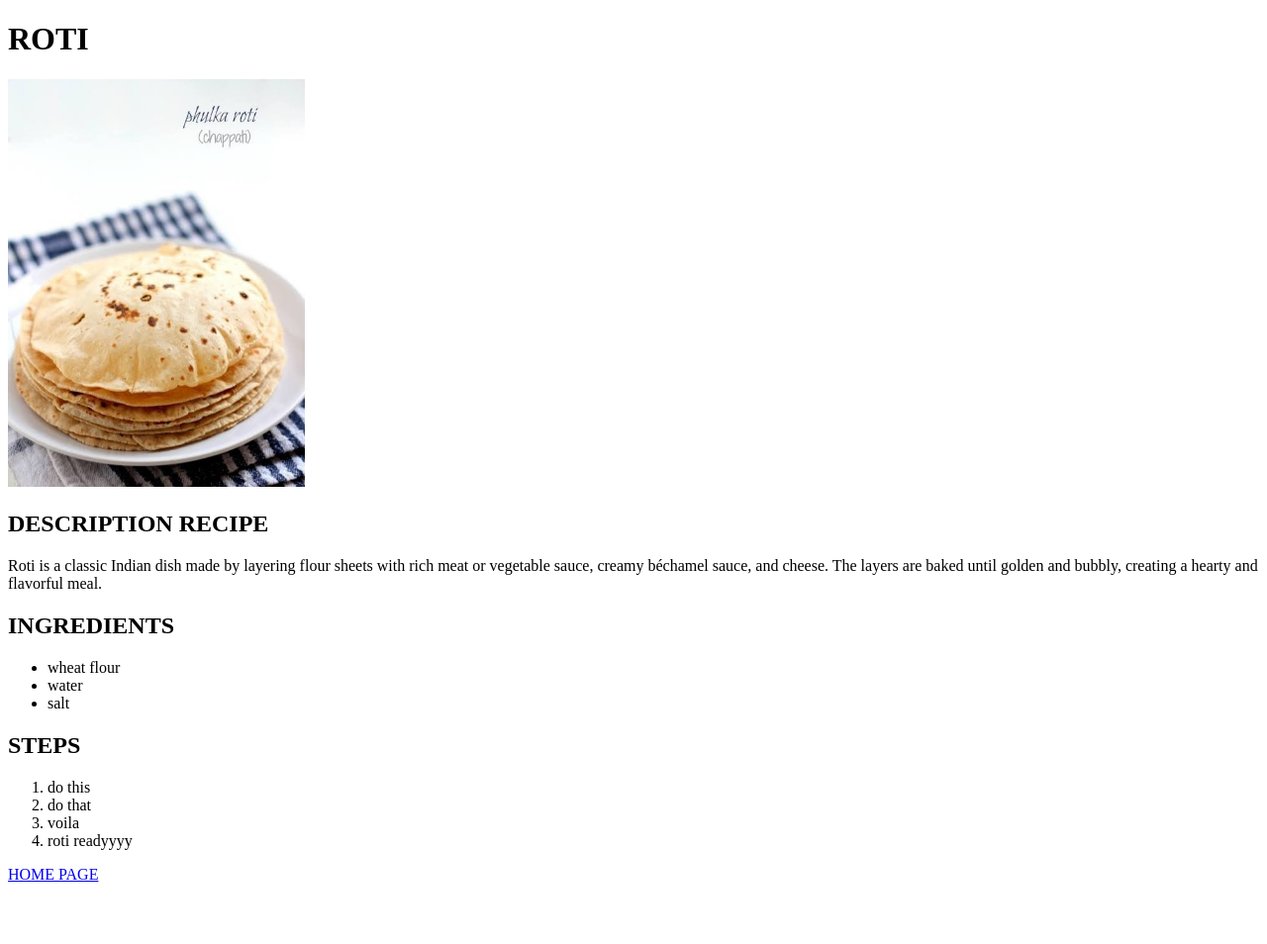
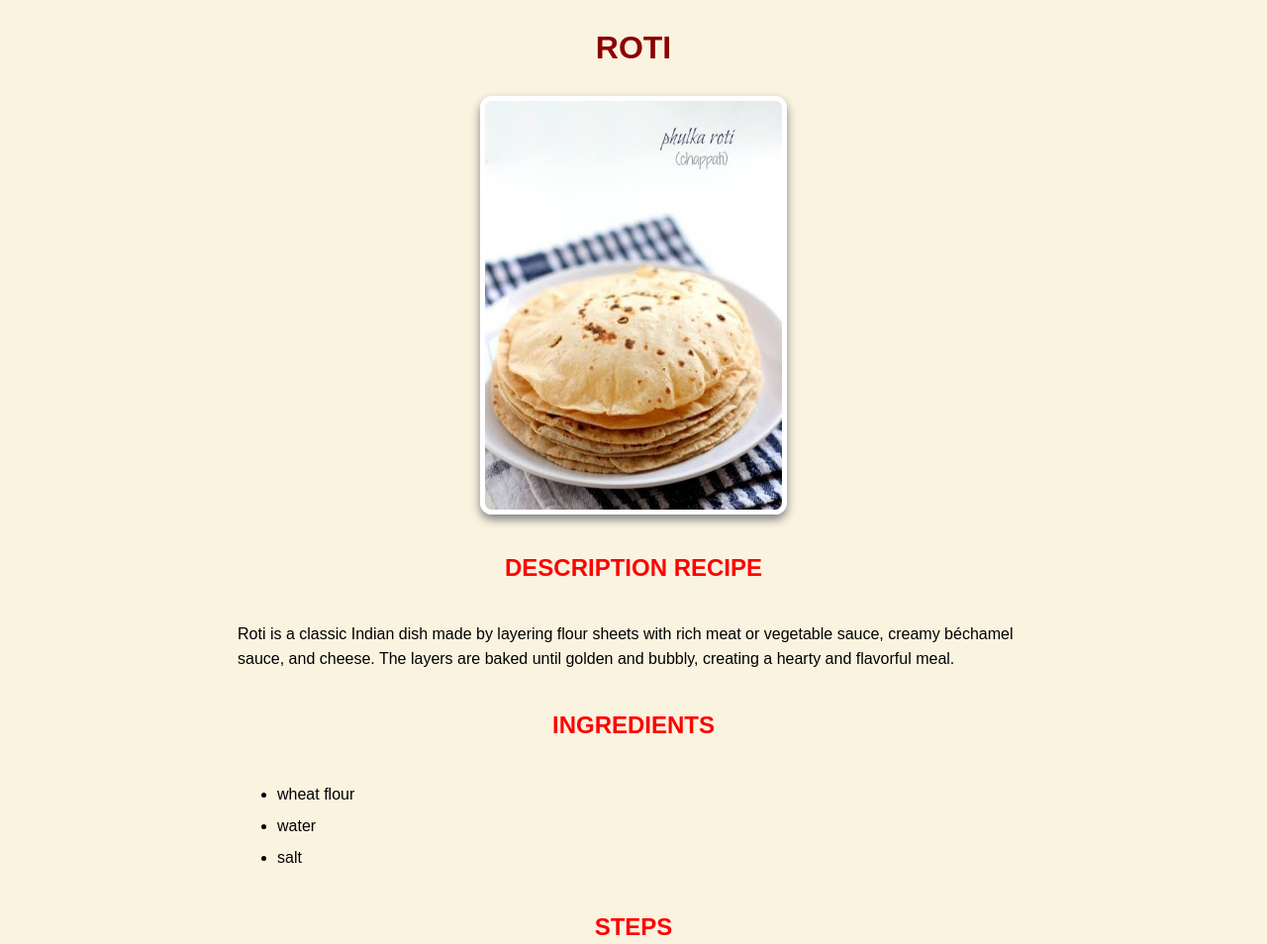
Before and after one commit to jiatandonn/odin-recipes, a plain HTML site: page recipes/roti.html in a window 1280 px wide. Shown: the top 954 px of the page at 99% size. Before the commit the page ends 901 px from the top, so only its background shows below. Drawn offline with Linux system fonts and the light colour scheme.

Commit message:
Add CSS styling to Odin Recipes project

```diff
--- a/recipes/roti.html
+++ b/recipes/roti.html
@@ -3,9 +3,11 @@
 <head>
     <meta charset="UTF-8">
     <meta name="viewport" content="width=device-width, initial-scale=1.0">
-    <title>Document</title>
+    <link rel="stylesheet" href="../style.css">
+    <title>ROTI</title>
 </head>
 <body>
+     <div class="container">
     <h1>ROTI</h1>
     <img src="rotii.jpg" alt="ROTI" width="300">
 
@@ -30,6 +32,6 @@
     </ol>
 
     <a href="../index.html">HOME PAGE</a>
-
+     </div>
 </body>
 </html>
--- /dev/null
+++ b/style.css
@@ -0,0 +1,65 @@
+body{
+    background-color:#f8f8f8;
+    font-family:"Sour Gummy",sans-serif;
+}
+body {
+    background-color:#faf3e0;;
+}
+h1{
+    color:darkred;
+    text-align:center;
+    margin:30px;
+}
+h2{
+    color:red;
+    margin:40px;
+    text-align:center;
+}
+img{
+    display:block;
+    margin:auto;
+    border-radius:12px;
+    box-shadow:0px 5px 10px gray;
+    border:5px solid white;
+}
+p{
+    line-height:1.6;
+}
+ul,ol{
+    line-height:2;
+}
+a{
+    background-color:darkred;
+    color:white;
+    padding:5px 20px;
+    text-decoration:none;
+    border-radius:8px;
+}
+a:hover{
+    background-color:black;
+}
+.container {
+    width: 800px;
+    margin: 0 auto;
+}
+.recipe-link{
+    display:block;
+    width:250px;
+    margin:20px auto;
+    padding:20px;
+    background:white;
+    text-align:center;
+    border-radius:10px;
+    text-decoration:none;
+    color:black;
+    font-size:24px;
+}
+footer{
+
+    text-align:center;
+
+    margin-top:50px;
+
+    color:gray;
+
+}
```
Also changed, not shown: index.html (+12 -1 lines), recipes/cake.html (+4 -2 lines), recipes/lasagna.html (+4 -2 lines).
